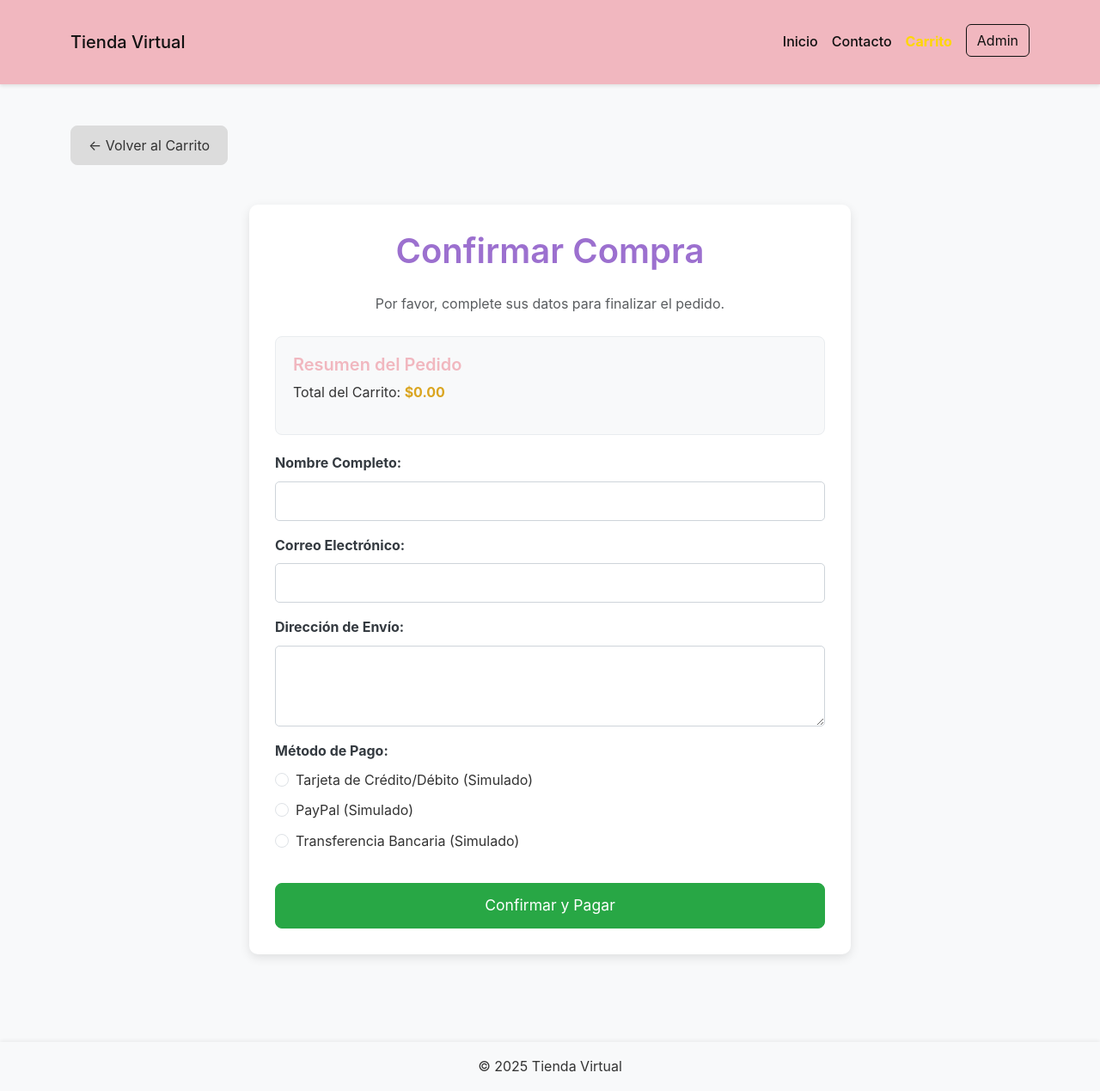
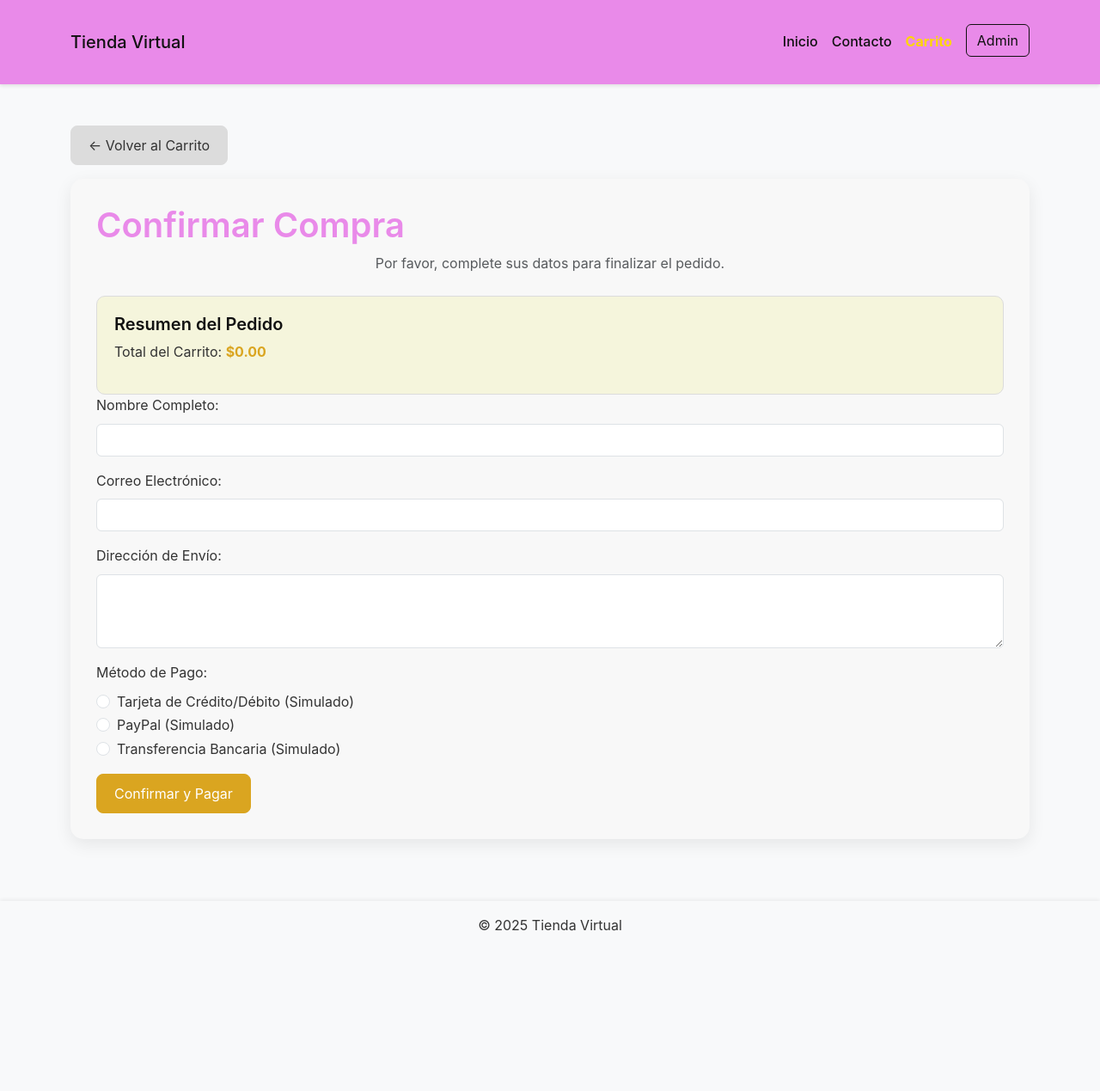
Before and after one commit to karen-codes/tienda, a PHP site: page /tienda/app/vista/checkout.php in a window 1280 px wide. Shown: the whole page at 86% size. After the commit the page ends 1083 px from the top, so only its background shows below. Run offline with PHP 8.4, Linux system fonts and the light colour scheme.

Commit message:
Edicion CSS

```diff
--- a/app/vista/checkout.php
+++ b/app/vista/checkout.php
@@ -37,66 +37,7 @@ $errors = $errors ?? [];
     <link href="https://cdn.jsdelivr.net/npm/bootstrap@5.3.2/dist/css/bootstrap.min.css" rel="stylesheet">
     <!-- Tu archivo CSS personalizado -->
     <link rel="stylesheet" href="/tienda/assets/css/estilos.css"> <!-- CAMBIO: Ruta con prefijo /tienda/ -->
-    <style>
-        /* Estilos específicos para la página de checkout */
-        .checkout-form-container {
-            background-color: #fff;
-            padding: 30px;
-            border-radius: 10px;
-            box-shadow: 0 4px 12px rgba(0, 0, 0, 0.1);
-            max-width: 700px;
-            margin: 30px auto;
-        }
-        .checkout-form-container h1 {
-            color: #9c70cfff;
-            margin-bottom: 25px;
-            text-align: center;
-        }
-        .form-label {
-            font-weight: bold;
-            margin-bottom: 8px;
-            color: #343a40;
-        }
-        .form-control {
-            border-radius: 5px;
-            padding: 10px;
-            border: 1px solid #ced4da;
-            width: 100%;
-            box-sizing: border-box;
-        }
-        .form-control:focus {
-            border-color: #80bdff;
-            box-shadow: 0 0 0 0.25rem rgba(108, 176, 248, 0.93);
-            outline: none;
-        }
-        .btn-success {
-            background-color: #28a745;
-            border-color: #28a745;
-            padding: 12px 25px;
-            border-radius: 8px;
-            font-size: 1.1rem;
-            width: 100%;
-            margin-top: 20px;
-        }
-        .btn-success:hover {
-            background-color: #218838;
-            border-color: #1e7e34;
-        }
-        .order-summary {
-            background-color: #f8f9fa;
-            padding: 20px;
-            border-radius: 8px;
-            border: 1px solid #e9ecef;
-            margin-bottom: 20px;
-        }
-        .payment-methods label {
-            display: block;
-            margin-bottom: 10px;
-        }
-        .payment-methods input[type="radio"] {
-            margin-right: 8px;
-        }
-    </style>
+
 </head>
 <body class="bg-light">
 
--- a/assets/css/estilos.css
+++ b/assets/css/estilos.css
@@ -1,7 +1,7 @@
 /* Paleta de Colores Personalizada */
 :root {
     --color-primary-light: #FFD1DC; /* Rosa Pastel */
-    --color-primary-medium: #f1b7bf; /* Rosa más intenso */
+    --color-primary-medium: #e98ae9; /* Rosa más intenso */
     --color-secondary-gold: #DAA520; /* Dorado */
     --color-secondary-gold-light: #FFD700; /* Dorado más claro */
     --color-background-light: #F8F8F8; /* Fondo muy claro, casi blanco */
@@ -20,7 +20,7 @@ body {
 }
 
 h1, h2, h3, h4, h5, h6 {
-    color: var(--color-primary-medium);
+    color: var(--color-text-light);
     font-weight: 600;
 }
 
@@ -96,7 +96,7 @@ a:hover {
 }
 
 .card-title {
-    color: var(--color-primary-medium);
+    color: var(--color-text-light);
     font-weight: 600;
 }
 
```
Also changed, not shown: app/vista/contacto.php (+1 -62 lines).
